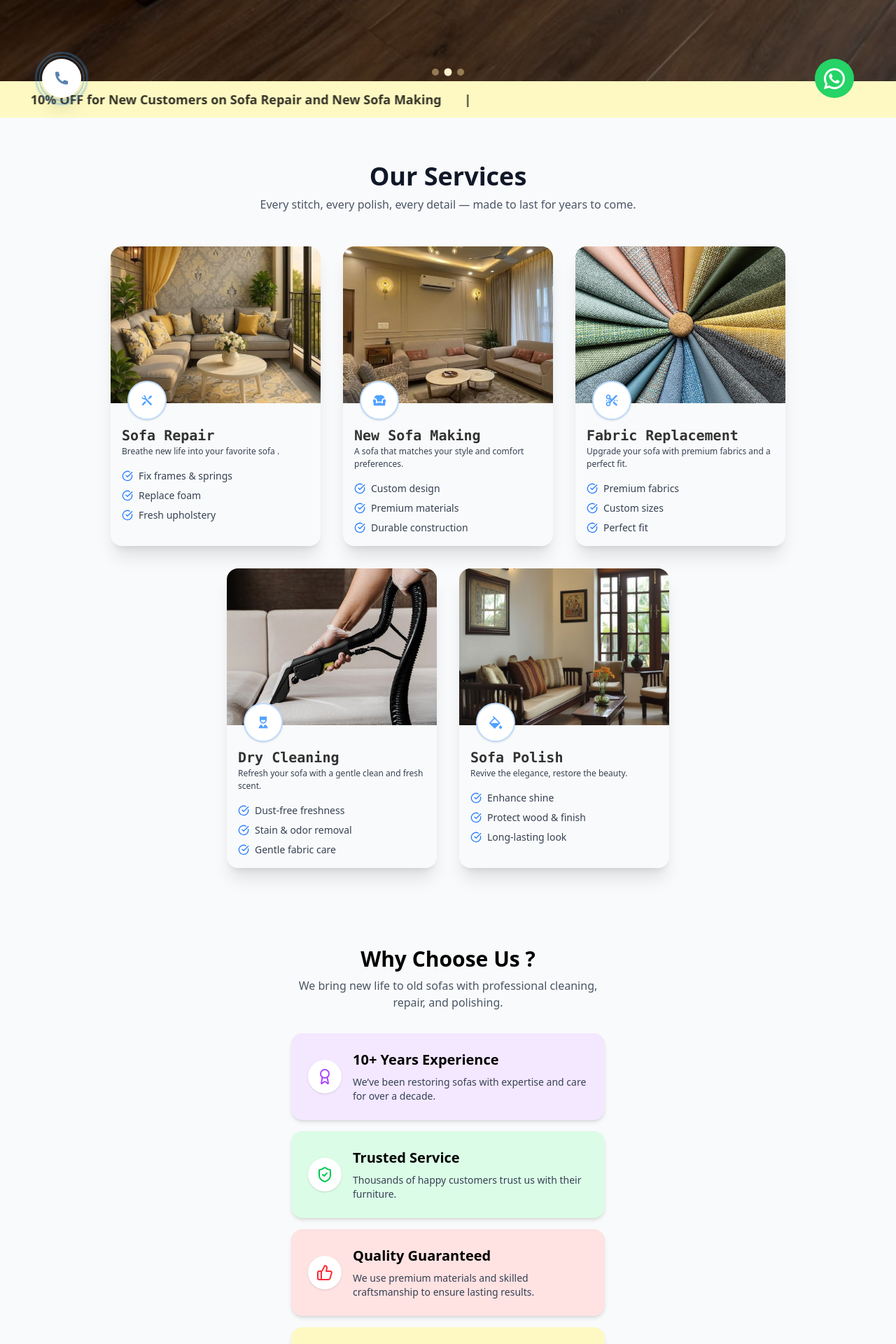
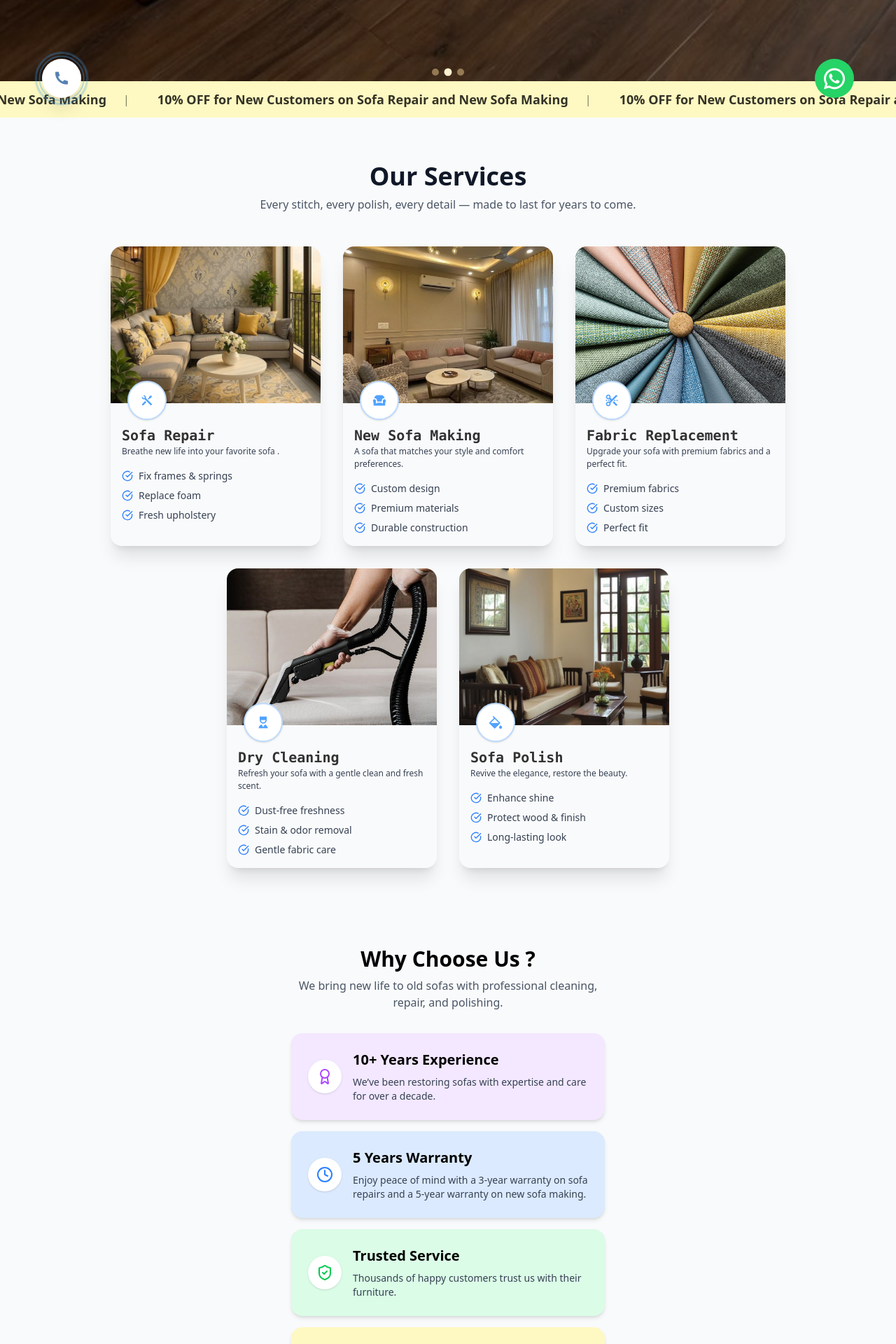
Before and after one commit to tabreznitr-dev/urbansofarepair, a Next.js app: page / in a window 1280 px wide. Shown: the part 620-2540 px from the top of the page at 70% size. Built offline with nearby package versions, Linux system fonts and the light colour scheme; a web font is replaced by a local one.

Commit message:
minor fix

```diff
--- a/src/app/globals.css
+++ b/src/app/globals.css
@@ -1,5 +1,6 @@
 @import "tailwindcss";
 @import 'remixicon/fonts/remixicon.css';
+
 
 @theme inline {
   --color-primary: #1F2937;
@@ -14,6 +15,20 @@
 
 
 /* Custom property for rotation angle */
+@layer utilities {
+  @keyframes marquee {
+    from {
+      transform: translateX(0);
+    }
+    to {
+      transform: translateX(calc(-100% - 1rem)); /* 1rem matches the gap value */
+    }
+  }
+
+  .animate-marquee {
+    animation: marquee var(--duration) linear infinite;
+  }
+}
 
 @keyframes soft-ripple {
     0% {
--- a/src/components/AboutUs.tsx
+++ b/src/components/AboutUs.tsx
@@ -12,19 +12,26 @@ const aboutPoints = [
     description: 'We’ve been restoring sofas with expertise and care for over a decade.',
   },
   {
+    title: '5 Years Warranty',
+    icon: Clock,
+    color: 'bg-blue-100',
+    iconColor: 'text-blue-500',
+    description: 'Enjoy peace of mind with a 3-year warranty on sofa repairs and a 5-year warranty on new sofa making.',
+  },
+  {
     title: 'Trusted Service',
     icon: ShieldCheck,
     color: 'bg-green-100',
     iconColor: 'text-green-500',
     description: 'Thousands of happy customers trust us with their furniture.',
   },
-  {
-    title: 'Quality Guaranteed',
-    icon: ThumbsUp,
-    color: 'bg-red-100',
-    iconColor: 'text-red-500',
-    description: 'We use premium materials and skilled craftsmanship to ensure lasting results.',
-  },
+  // {
+  //   title: 'Quality Guaranteed',
+  //   icon: ThumbsUp,
+  //   color: 'bg-red-100',
+  //   iconColor: 'text-red-500',
+  //   description: 'We use premium materials and skilled craftsmanship to ensure lasting results.',
+  // },
   {
     title: 'Affordable Pricing',
     icon: BadgeDollarSign,
@@ -32,13 +39,7 @@ const aboutPoints = [
     iconColor: 'text-yellow-500',
     description: 'Get premium sofa services at prices that fit your budget.',
   },
-  {
-    title: '2 Years Warranty',
-    icon: Clock,
-    color: 'bg-blue-100',
-    iconColor: 'text-blue-500',
-    description: 'Enjoy peace of mind with a 2-year warranty on sofa repairs and new sofa making.',
-  },
+
 ]
 
 export default function AboutUs() {
--- a/src/components/OfferBand.tsx
+++ b/src/components/OfferBand.tsx
@@ -1,77 +1,50 @@
 'use client'
 import React, { useEffect, useRef, useState } from 'react'
-import { motion, useAnimation } from 'framer-motion'
+import { cn } from '@/lib/utils' // Assuming you have a cn utility for classnames
 
 export default function OfferBand() {
   const trackRef = useRef<HTMLDivElement | null>(null)
-  const controls = useAnimation()
-  const [contentWidth, setContentWidth] = useState(0)
+  const [duration, setDuration] = useState(120)
 
+  // Use a single, simple effect to measure and set duration
   useEffect(() => {
-    function measure() {
-      if (!trackRef.current) return
-      const first = trackRef.current.querySelector<HTMLDivElement>('.marquee-item')
-      if (first) setContentWidth(first.offsetWidth)
+    if (trackRef.current) {
+      const contentWidth = trackRef.current.scrollWidth / 2 // We have two copies of the content
+      const pxPerSecond = 80 // Adjust this value to make it faster or slower
+      setDuration(contentWidth / pxPerSecond)
     }
-    measure()
-    window.addEventListener('resize', measure)
-    return () => window.removeEventListener('resize', measure)
   }, [])
 
-  useEffect(() => {
-    if (!contentWidth) return
-    const pxPerSecond = 280
-    const duration = Math.max(contentWidth / pxPerSecond, 7)
-    controls.start({
-      x: [0, -contentWidth],
-      transition: {
-        x: {
-          repeat: Infinity,
-          repeatType: 'loop',
-          duration,
-          ease: 'linear',
-        },
-      },
-    })
-  }, [contentWidth, controls])
-
   const content = (
-    <div className="flex items-center gap-4 whitespace-nowrap px-6">
+    <>
       <span className="font-semibold text-black/80 text-lg">
-        10% OFF for New Customers on Sofa Repair and New Sofa Making &nbsp; &nbsp; &nbsp;  |&nbsp;&nbsp;
+        10% OFF for New Customers on Sofa Repair and New Sofa Making
       </span>
-    </div>
+      <span className="mx-6 text-black/50">|</span>
+    </>
   )
 
   return (
     <div className="w-full bg-yellow-100 py-3 overflow-hidden">
-      <motion.div
-        ref={trackRef}
-        className="flex items-center"
-        onMouseEnter={() => controls.stop()}
-        onMouseLeave={() => {
-          if (!contentWidth) return
-          const pxPerSecond = 180
-          const duration = Math.max(contentWidth / pxPerSecond, 4)
-          controls.start({
-            x: [0, -contentWidth],
-            transition: {
-              x: {
-                repeat: Infinity,
-                repeatType: 'loop',
-                duration,
-                ease: 'linear',
-              },
-            },
-          })
-        }}
-        animate={controls}
-        style={{ willChange: 'transform' }}
+      <div
+        // The 'group' class allows us to pause the animation on hover
+        className="group flex w-full items-center"
       >
-        {/* 👇 duplicate content twice to make seamless loop */}
-        <div className="marquee-item flex items-center">{content}</div>
-        <div className="marquee-item flex items-center">{content}</div>
-      </motion.div>
+        <div
+          ref={trackRef}
+          // The CSS animation is applied here
+          className="flex animate-marquee items-center gap-4 whitespace-nowrap group-hover:paused"
+          // We pass the calculated duration to CSS via a custom property
+          style={{ '--duration': `${duration}s` } as React.CSSProperties}
+        >
+          {/* Render the content multiple times to ensure a seamless loop on all screen sizes */}
+          {Array.from({ length: 4 }).map((_, i) => (
+            <div key={i} className="flex items-center">
+              {content}
+            </div>
+          ))}
+        </div>
+      </div>
     </div>
   )
 }
```
